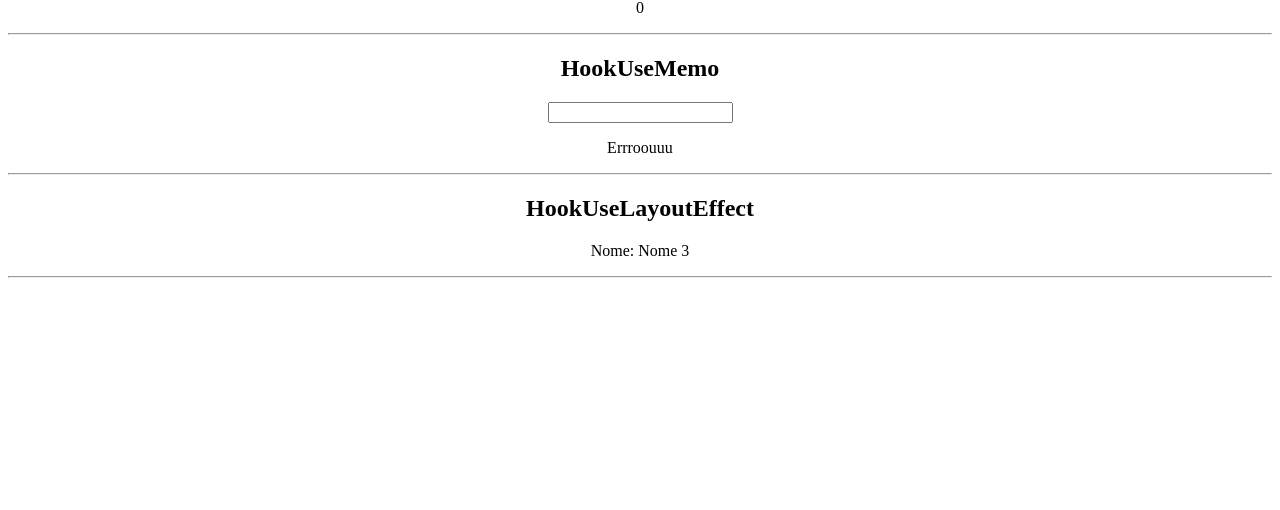
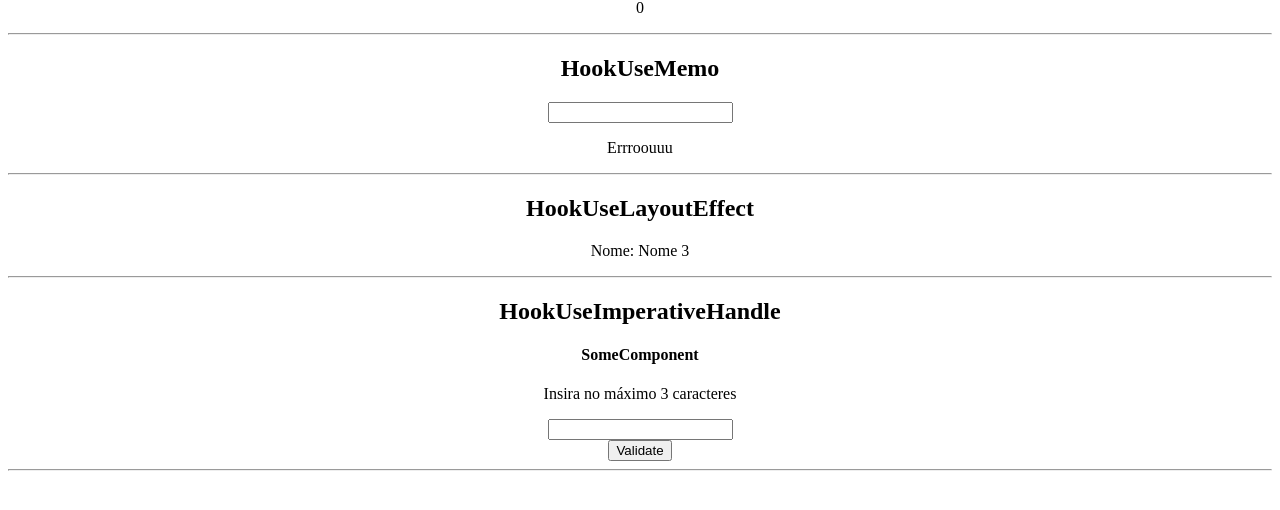
Before and after one commit to YuriCF1/Proj.Study-React-11, a React (Create React App) app in the folder reacthooks/: page / in a window 1280 px wide. Shown: the part 1425-1935 px from the top of the page. Built offline with nearby package versions, Linux system fonts and the light colour scheme.

Commit message:
Implementing the ImperativeHandle

```diff
--- a/reacthooks/src/pages/Home.js
+++ b/reacthooks/src/pages/Home.js
@@ -9,6 +9,7 @@ import { SomeContext } from "../Components/HookUseContext";
 import HookUseCallback from "../Components/HookUseCallback";
 import HookUseMemo from "../Components/HookUseMemo";
 import HookUseLayoutEffect from "../Components/HookUseLayoutEffect";
+import HookUseImperativeHandle from "../Components/HookUseImperativeHandle";
 
 const Home = () => {
   const { contextValue } = useContext(SomeContext);
@@ -25,6 +26,7 @@ const Home = () => {
       <HookUseCallback />
       <HookUseMemo />
       <HookUseLayoutEffect />
+      <HookUseImperativeHandle />
     </div>
   );
 };
```
